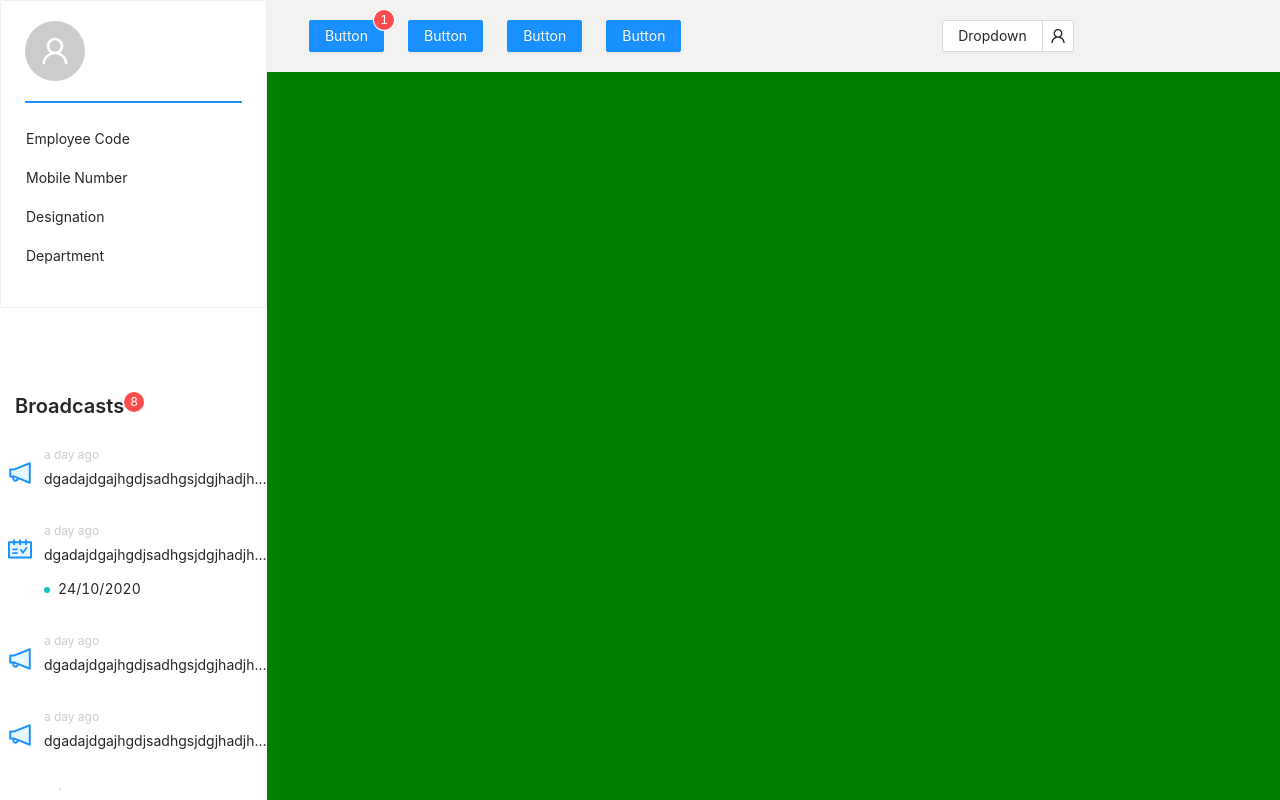
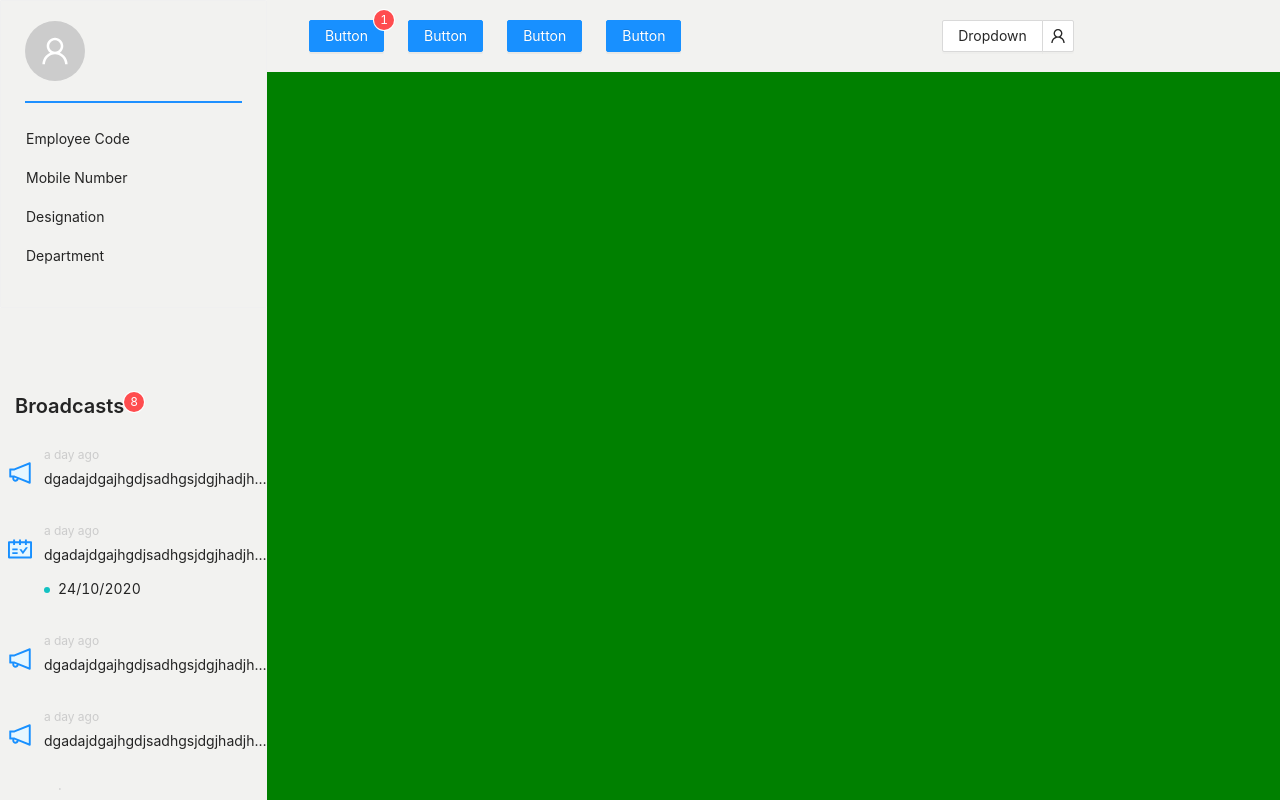
Before and after one commit to misbahkhalilaz/EMS_frontend, a React (Create React App) app: page / in a window 1280 px wide. Built offline with nearby package versions, Linux system fonts and the light colour scheme.

Commit message:
final sidebar

```diff
--- a/package.json
+++ b/package.json
@@ -27,7 +27,6 @@
 	"dependencies": {
 		"antd": "^4.4.3",
 		"react": "^16.13.1",
-		"react-bootstrap": "^1.0.1",
 		"react-cookie": "^4.0.3",
 		"react-custom-scrollbars": "^4.2.1",
 		"react-dom": "^16.13.1",
--- a/src/components/employee/sidebar/bio-panel.jsx
+++ b/src/components/employee/sidebar/bio-panel.jsx
@@ -7,7 +7,7 @@ const { Meta } = Card;
 
 function Bio(props) {
 	return (
-		<Card>
+		<Card style={{ backgroundColor: "#f2f2f0" }}>
 			<Meta
 				avatar={<Avatar size={60} icon={<UserOutlined />} />}
 				title={props.name}
--- a/src/containers/employee.jsx
+++ b/src/containers/employee.jsx
@@ -6,7 +6,7 @@ import NavBar from "../components/employee/navbar/navbar";
 export default function Employee(props) {
 	return (
 		<Row>
-			<Col span={5}>
+			<Col span={5} style={{ backgroundColor: "#f2f2f0" }}>
 				<SideBar />
 			</Col>
 			<Col span={19}>
```
